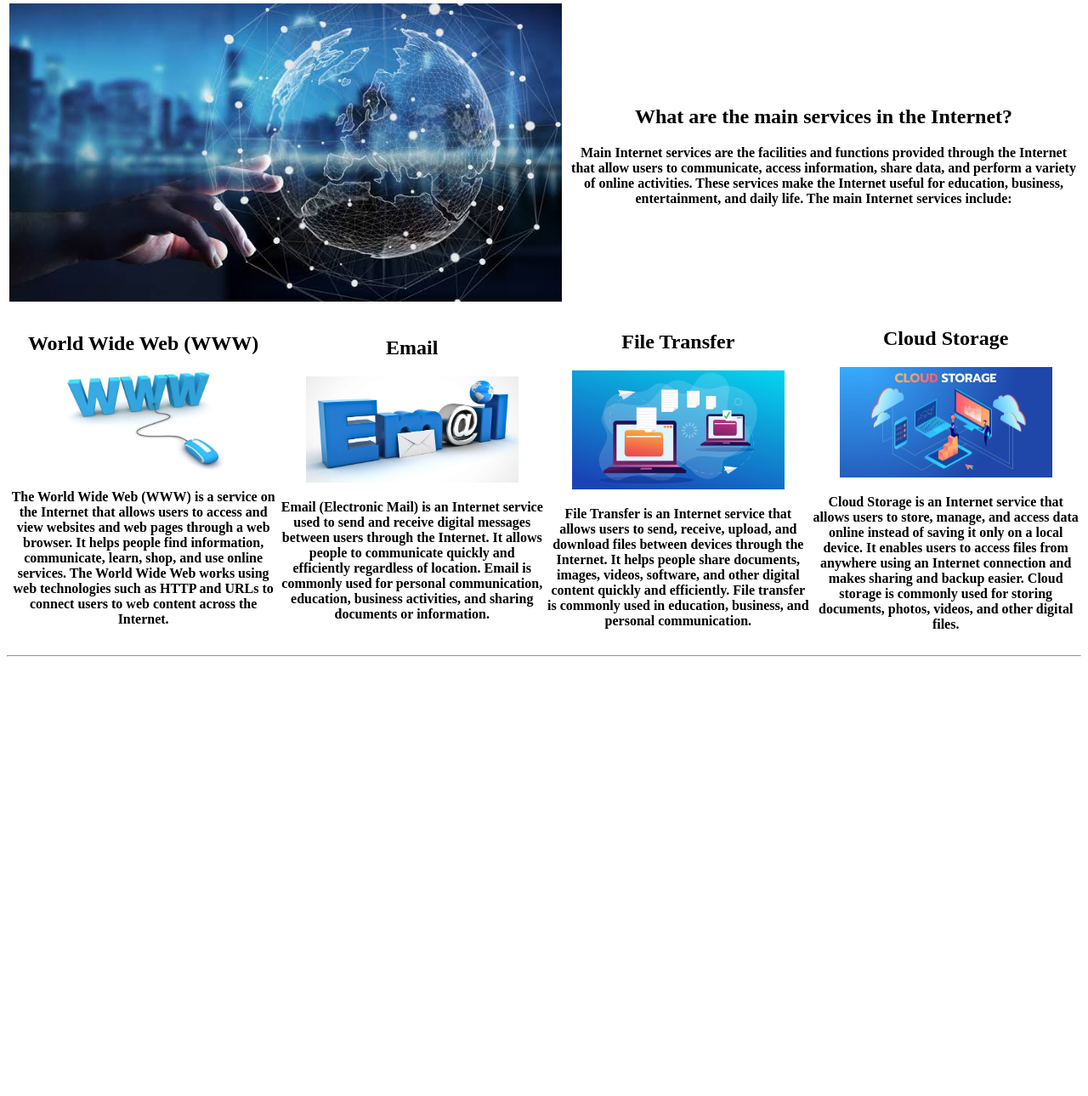
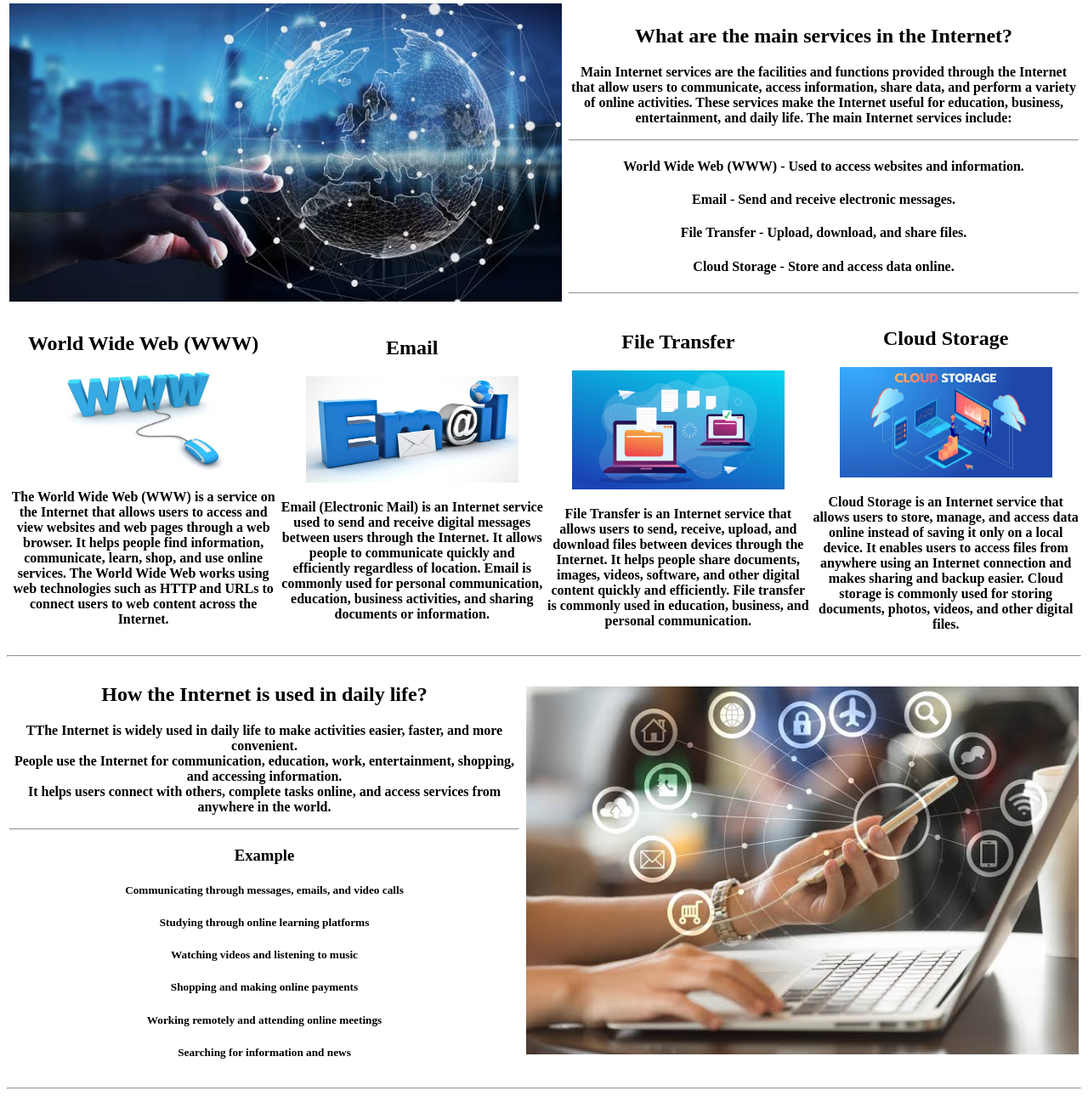
Before and after one commit to Kumadisanayaka/html_fundermental-reference-website, a plain HTML site: page index.html in a window 1280 px wide. Shown: the part 1405-2695 px from the top of the page at 85% size. Before the commit the page ends 2186 px from the top, so only its background shows below. Drawn offline with Linux system fonts and the light colour scheme.

Commit message:
add content on Internet usage in daily life and enhance main Internet services section

```diff
--- a/index.html
+++ b/index.html
@@ -40,6 +40,7 @@
                         across the globe. When a user requests information from a website,<br>
                         the request is sent through the network, and the server responds with the requested data.</p>
                 </th>
+
                 <th></th>
                 <th>
                     <img src="/img/how-work-internet.jpg" width="650" height="auto" alt="Internet Image">
@@ -96,15 +97,14 @@
                         users to communicate, access information, share data, and perform a variety of online
                         activities. These services make the Internet useful for education, business, entertainment, and
                         daily life. The main Internet services include:</p>
-                    <!--<h4>1.World Wide Web (WWW) - Used to access websites and information.</h4>
-                    <h4>2.Email - Send and receive electronic messages.</h4>
-                    <h4>3.File Transfer - Upload, download, and share files.</h4>
-                    <h4>4.Cloud Storage - Store and access data online.</h4>
-                    <h4>5.Video Conferencing - Conduct online meetings and communication.</h4>
-                    <h4>6.Streaming Services - Watch videos and listen to music online.</h4>
-                    <h4>7.Social Networking - Connect and communicate with people worldwide.</h4>-->
+                        <hr>
+                    <h4>World Wide Web (WWW) - Used to access websites and information.</h4>
+                    <h4>Email - Send and receive electronic messages.</h4>
+                    <h4>File Transfer - Upload, download, and share files.</h4>
+                    <h4>Cloud Storage - Store and access data online.</h4>
+                    <hr>
+                </th>
 
-                </th>
             </tr>
         </table>
 
@@ -134,7 +134,32 @@
         </table>
     </section>
     <hr>
+    <section>
+        <table width="100%">
+            <tr>
+                <th>
+                    <h1>How the Internet is used in daily life?</h1>
+                    <p>TThe Internet is widely used in daily life to make activities easier, faster, and more convenient. <br>
+                         People use the Internet for communication, education, work, entertainment, shopping, and accessing information. <br>
+                          It helps users connect with others, complete tasks online, and access services from anywhere in the world.</p>
+                          <hr>
+                          <h3>Example</h3>
+                            <h5>Communicating through messages, emails, and video calls</h5>
+                            <h5>Studying through online learning platforms</h5>
+                            <h5>Watching videos and listening to music</h5>
+                            <h5>Shopping and making online payments</h5>
+                            <h5>Working remotely and attending online meetings</h5>
+                            <h5>Searching for information and news</h5>
 
+                </th>
+                <th></th>
+                <th>
+                    <img src="/img/how-to-use-internet-daily.jpeg" width="650" height="auto" alt="Internet Image">
+                </th>
+            </tr>
+        </table>
+    </section>
+    <hr>
 
 </body>
 
```
